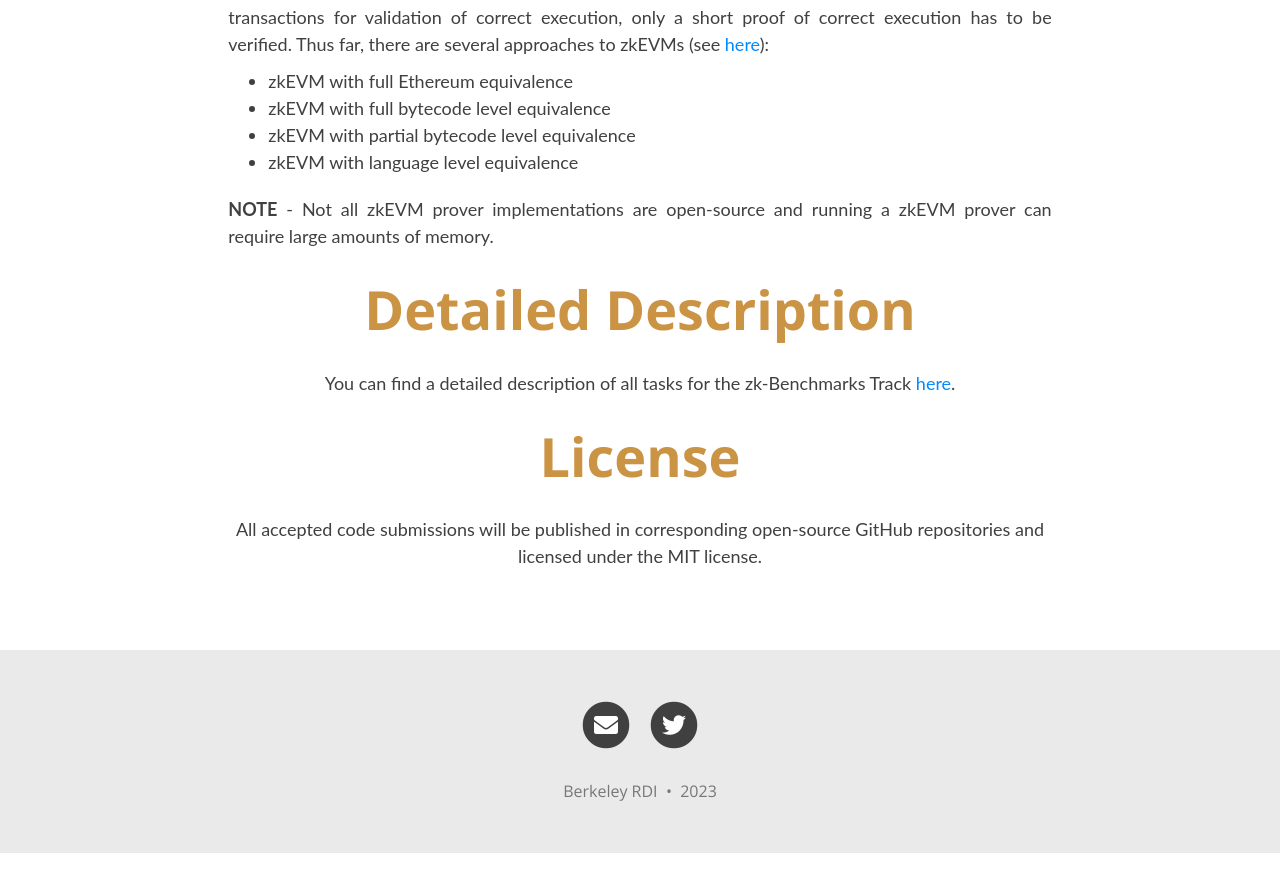
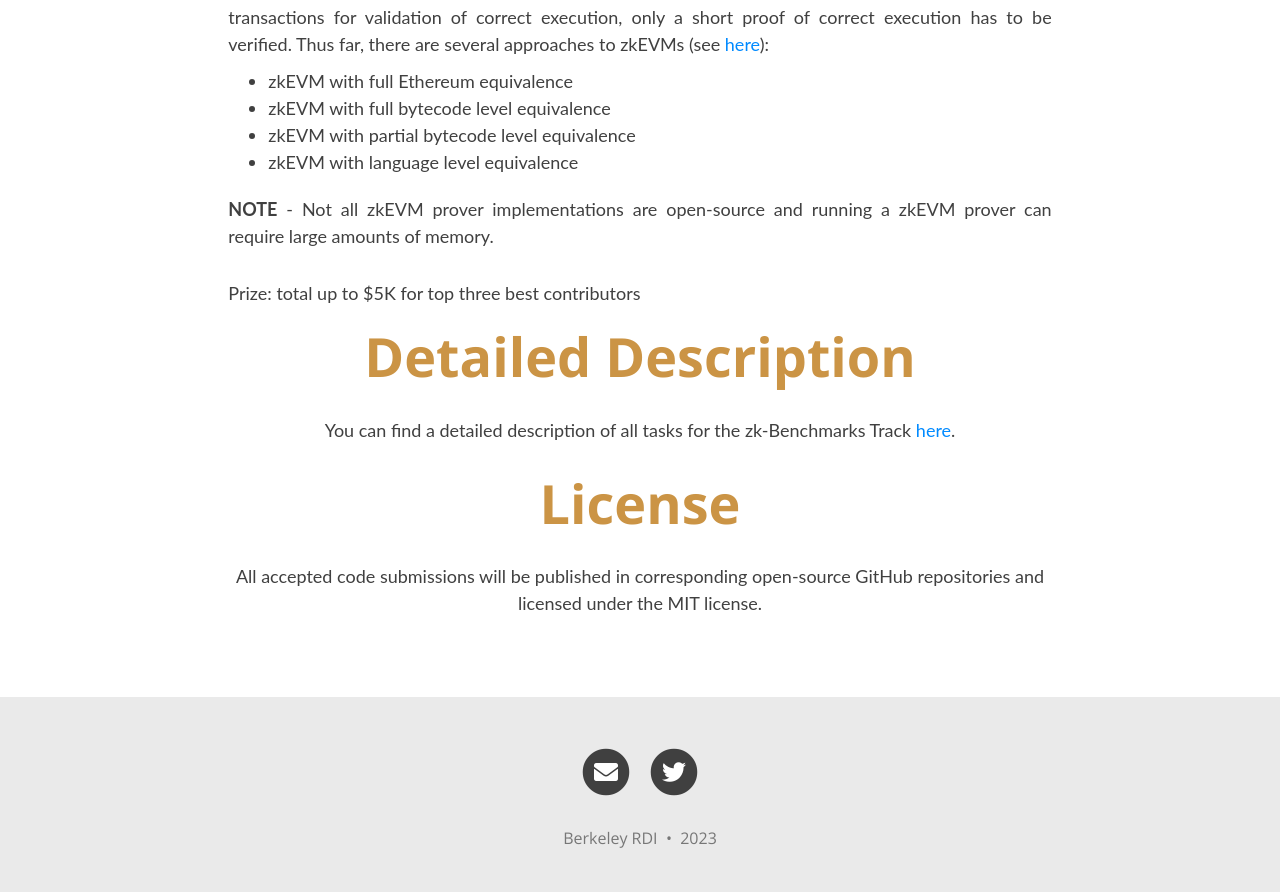
Before and after one commit to rdi-berkeley/zkp-web3-hackathon, a Jekyll site: the page built from _tracks/zk_benchmarks_track.md, in a window 1280 px wide and 900 px high, scrolled down 6333 px. Shown: the top 892 px of the window. Built offline with Jekyll 4.4.1, drawn with Linux system fonts in a browser that asks for light colours; nearby versions of some CDN libraries; comment, search, counter and statistics services are not loaded; before the commit the page ends 7186 px from its top, so only the background shows below that.

Commit message:
added prize statement for zk bench

```diff
--- a/_tracks/zk_benchmarks_track.md
+++ b/_tracks/zk_benchmarks_track.md
@@ -189,6 +189,9 @@ li {
 
 </div>
 
+<div style="text-align: justify">
+Prize: total up to $5K for top three best contributors
+</div>
 <div style="text-align: center;">
   <h1 style="font-weight: bold; font-size: 3em; color: #CB9445;">Detailed Description</h1>
 </div>
```
